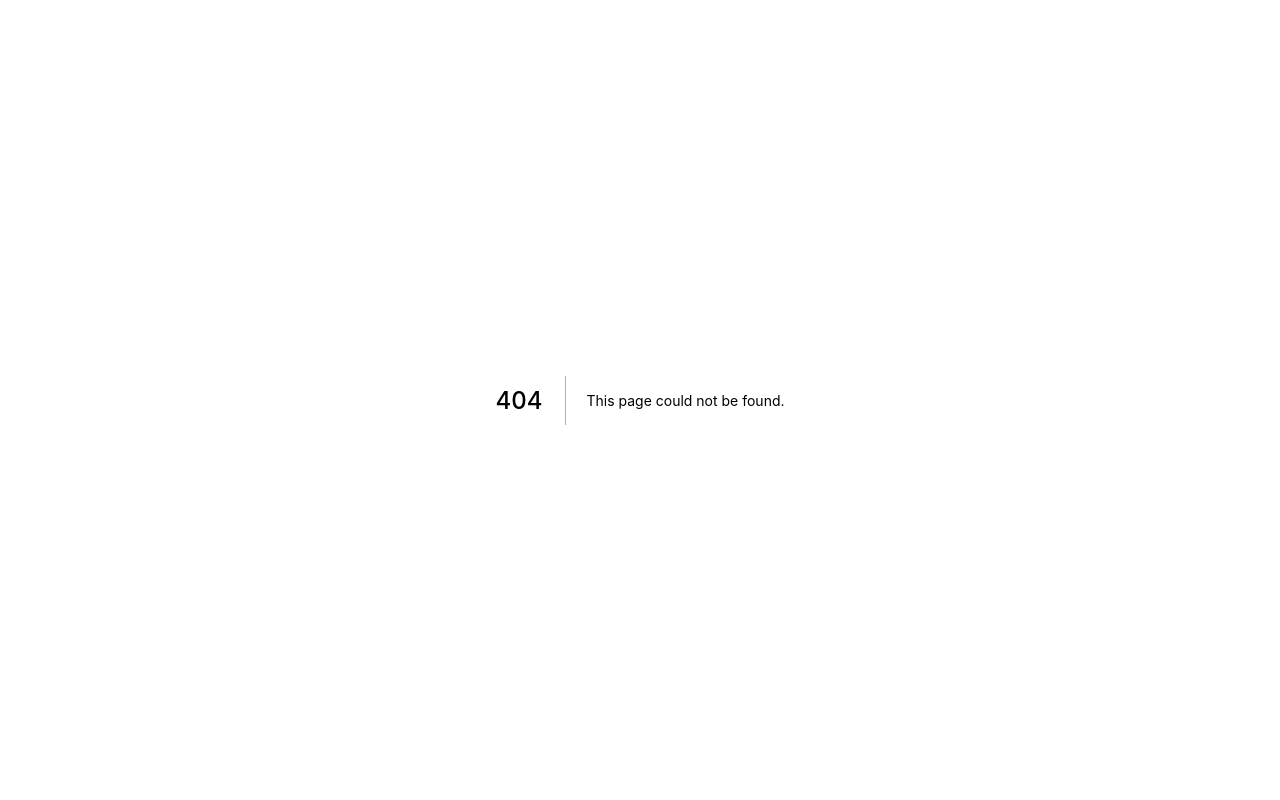
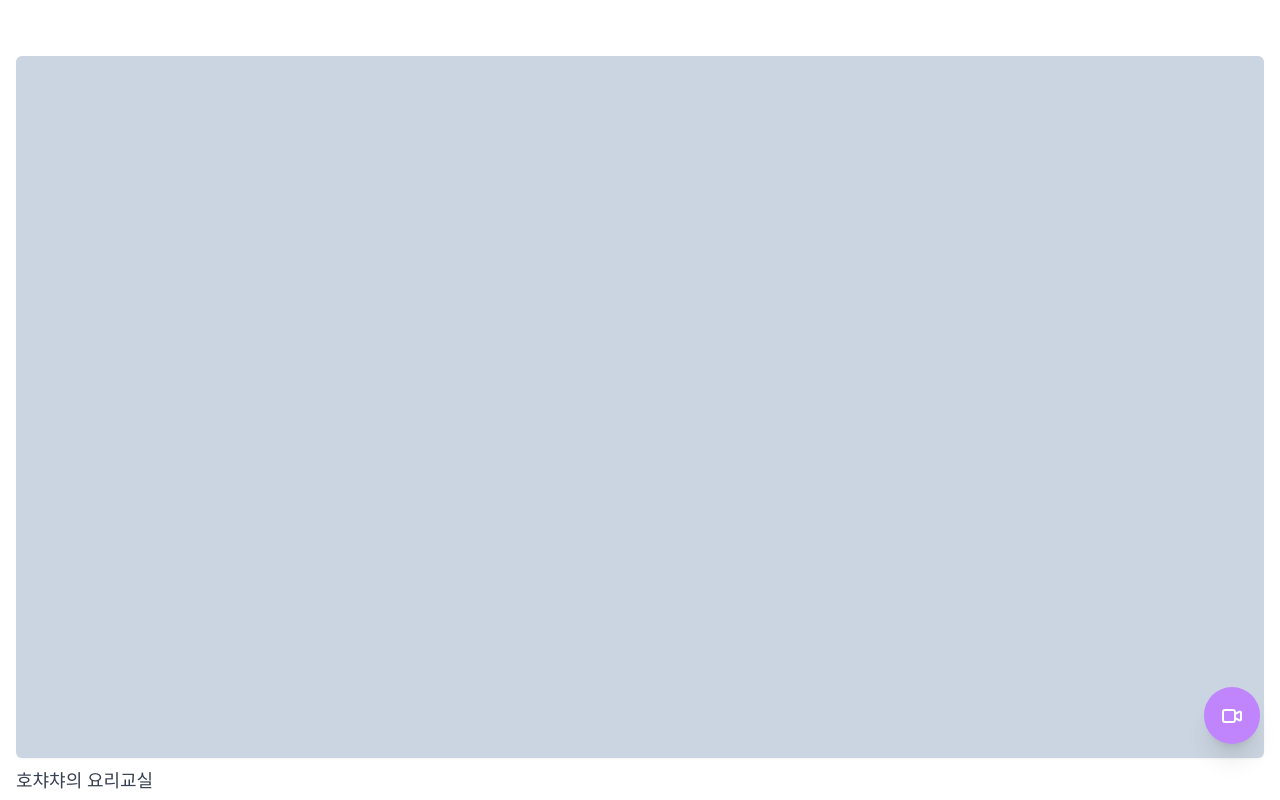
Before and after one commit to DwarfThema/carrot-market, a Next.js app: page /live in a window 1280 px wide. Before the commit this address had no page. Shown: the top 800 px of the page. Built offline with nearby package versions, Linux system fonts and the light colour scheme.

Commit message:
~5.13 streams

```diff
--- /dev/null
+++ b/pages/live.tsx
@@ -0,0 +1,32 @@
+import { NextPage } from "next";
+
+const Live: NextPage = () => {
+  return (
+    <div className="py-10 space-y-4 divide-y-[1.5px]">
+      {[1, 2, 3, 4, 5, 6].map((_, i) => (
+        <div key={i} className="pt-4  px-4">
+          <div className="w-full rounded-md shadow-sm bg-slate-300 aspect-video" />
+          <h3 className=" text-gray-700 text-lg mt-2">호챠챠의 요리교실</h3>
+        </div>
+      ))}
+      <button className="fixed bottom-14 right-5 bg-purple-400 hover:bg-purple-500 transition-colors cursor-pointer rounded-full p-4 shadow-xl text-white border-transparent">
+        <svg
+          xmlns="http://www.w3.org/2000/svg"
+          className="h-6 w-6"
+          fill="none"
+          viewBox="0 0 24 24"
+          stroke="currentColor"
+          strokeWidth="2"
+        >
+          <path
+            strokeLinecap="round"
+            strokeLinejoin="round"
+            d="M15 10l4.553-2.276A1 1 0 0121 8.618v6.764a1 1 0 01-1.447.894L15 14M5 18h8a2 2 0 002-2V8a2 2 0 00-2-2H5a2 2 0 00-2 2v8a2 2 0 002 2z"
+          />
+        </svg>
+      </button>
+    </div>
+  );
+};
+
+export default Live;
```
